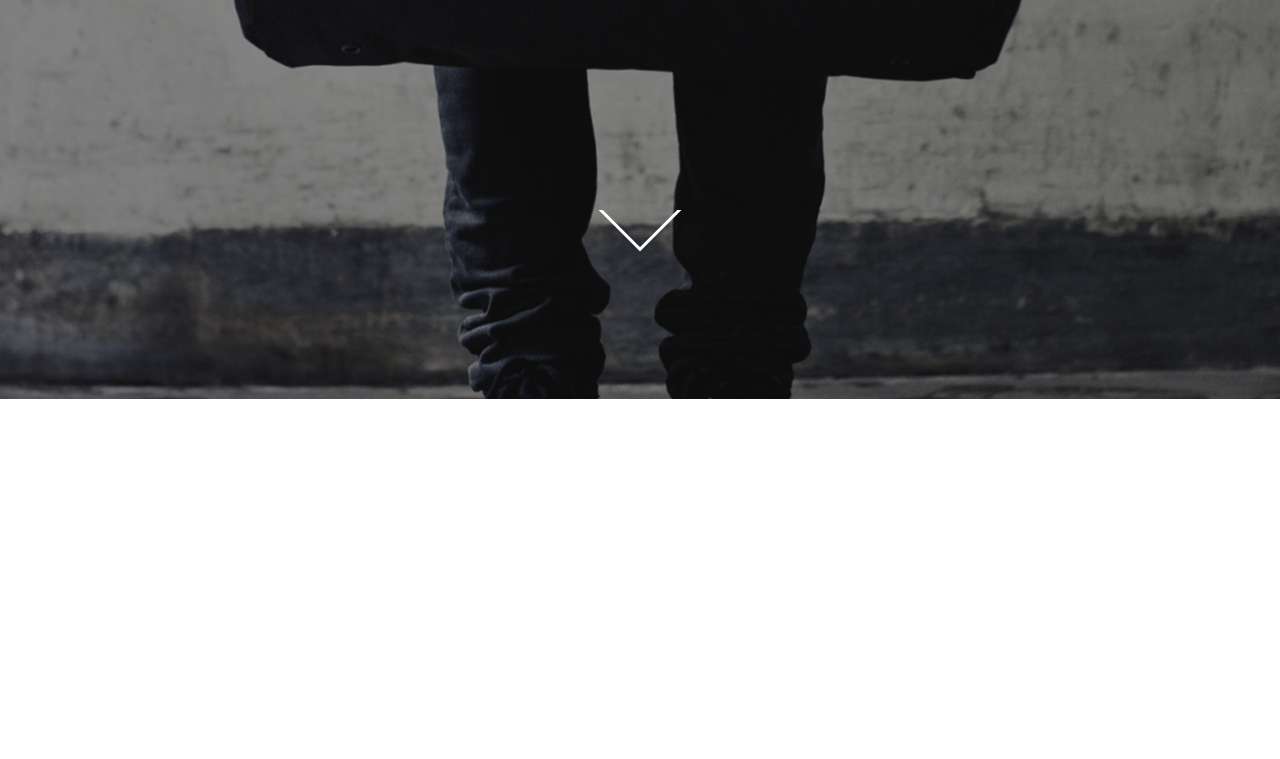
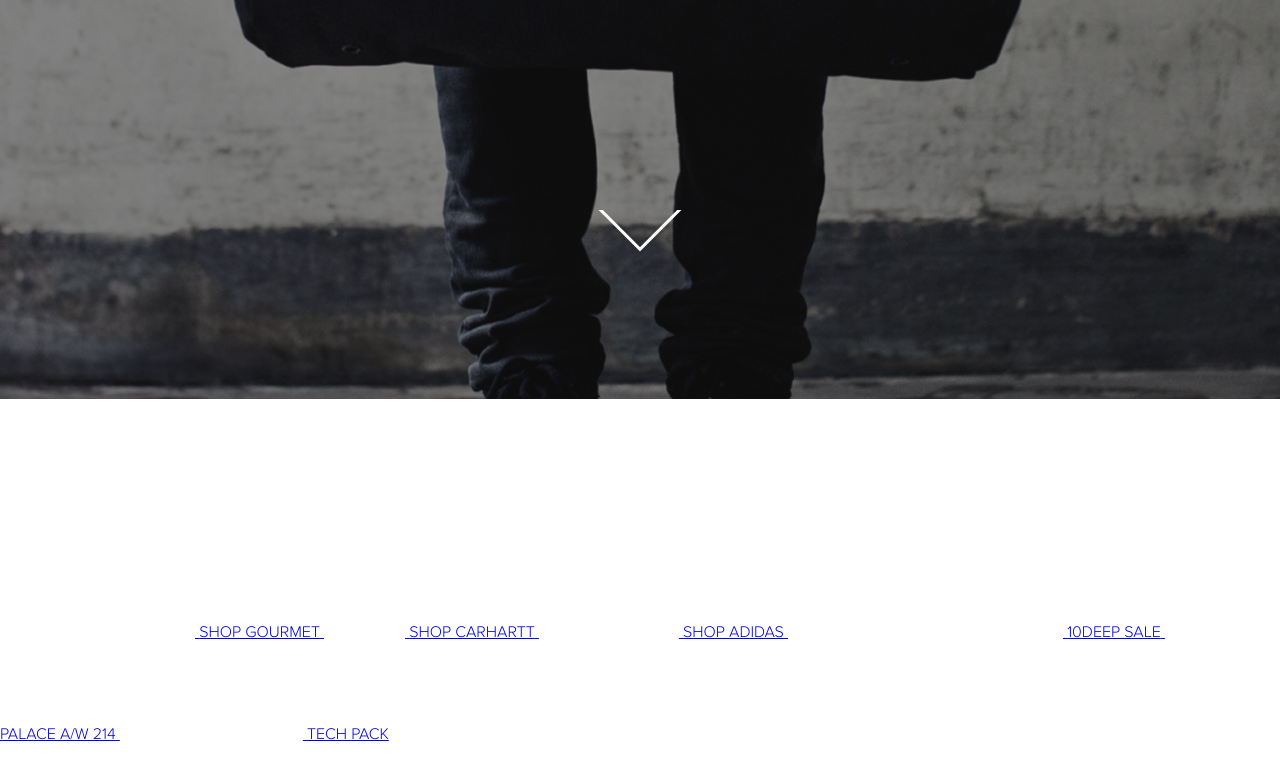
Before and after one commit to sergii1978/Site-landing-GRID, a plain HTML site: page index.html in a window 1280 px wide. Shown: the part 502-1261 px from the top of the page. Before the commit the page ends 901 px from the top, so only its background shows below. Drawn offline with Linux system fonts and the light colour scheme; files whose address does not match are found by name.

Commit message:
Верстка разметки блока main
Верстка разметки блока main

```diff
--- a/index.html
+++ b/index.html
@@ -60,10 +60,45 @@
 					 		<img class="header__img" src="img/arrow.png" alt="Перейти ниже">
 					 	</a>
 					</div>
-
-
 				</div>
 			</header>
+			<!---------------------------header END-------------------->
+
+			<!-----------------------------main----------------------------------->
+			<main class="content">
+				<div class="content__wrap wrap">
+					<a href="#" class="content__link">
+						<img src="img/icon1.png" alt="" class="content__icon" alt="SHOP GOURMET">
+						<span class="content__name">SHOP GOURMET</span>
+					</a>
+
+					<a href="#" class="content__link">
+						<img src="img/icon2.png" alt="" class="content__icon" alt="SHOP CARHARTT">
+						<span class="content__name">SHOP CARHARTT</span>
+					</a>
+
+					<a href="#" class="content__link">
+						<img src="img/icon3.png" alt="" class="content__icon" alt="SHOP ADIDAS">
+						<span class="content__name">SHOP ADIDAS</span>
+					</a>
+
+					<a href="#" class="content__link">
+						<img src="img/icon4.png" alt="" class="content__icon" alt="10DEEP SALE">
+						<span class="content__name">10DEEP SALE</span>
+					</a>
+
+					<a href="#" class="content__link">
+						<img src="img/icon5.png" alt="" class="content__icon" alt="PALACE A/W 214">
+						<span class="content__name">PALACE A/W 214</span>
+					</a>
+
+					<a href="#" class="content__link">
+						<img src="img/icon6.png" alt="" class="content__icon" alt="TECH PACK">
+						<span class="content__name">TECH PACK</span>
+					</a>
+				</div>
+
+			</main>
 		</div>
 	</body>
 </html>
```
